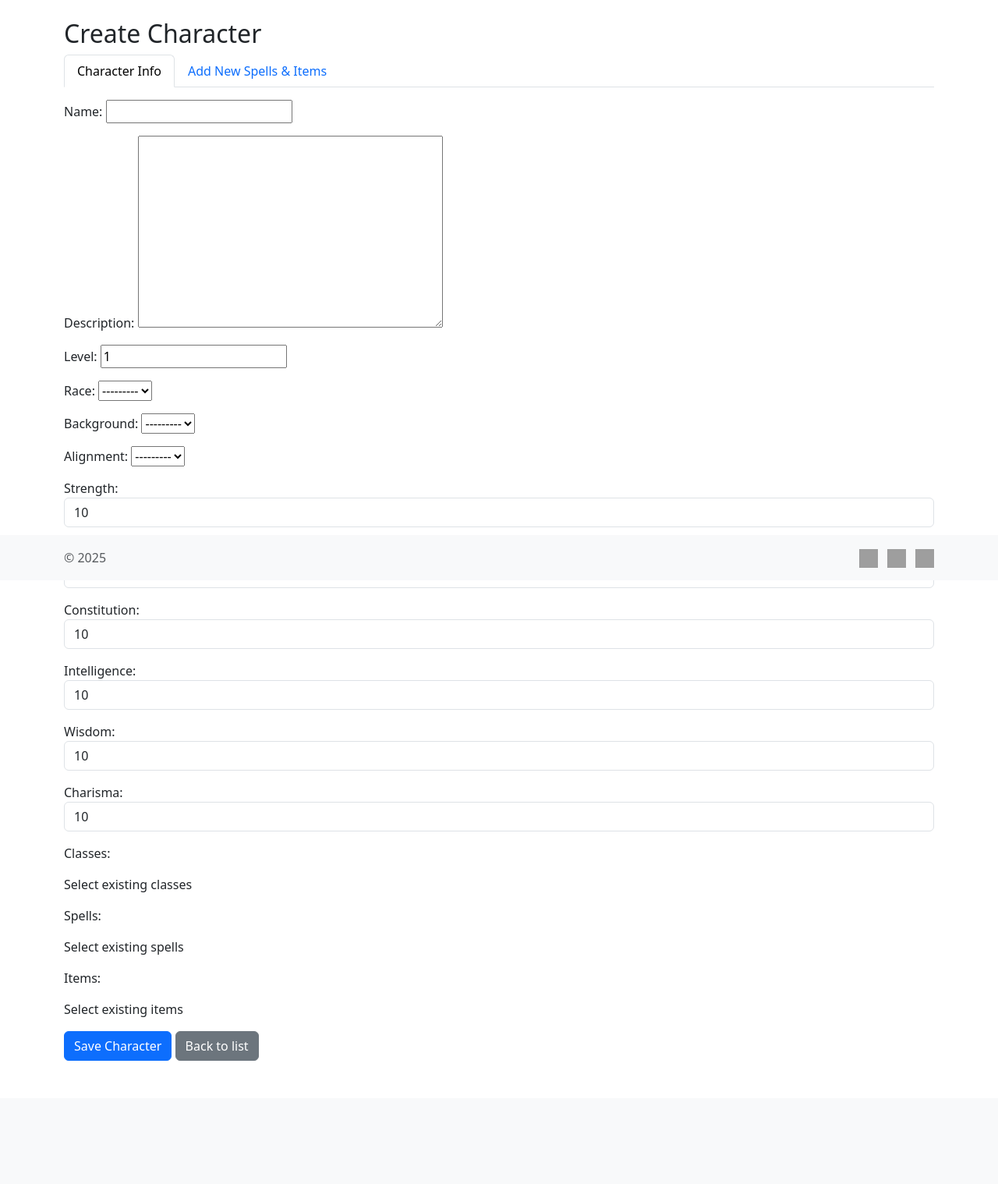
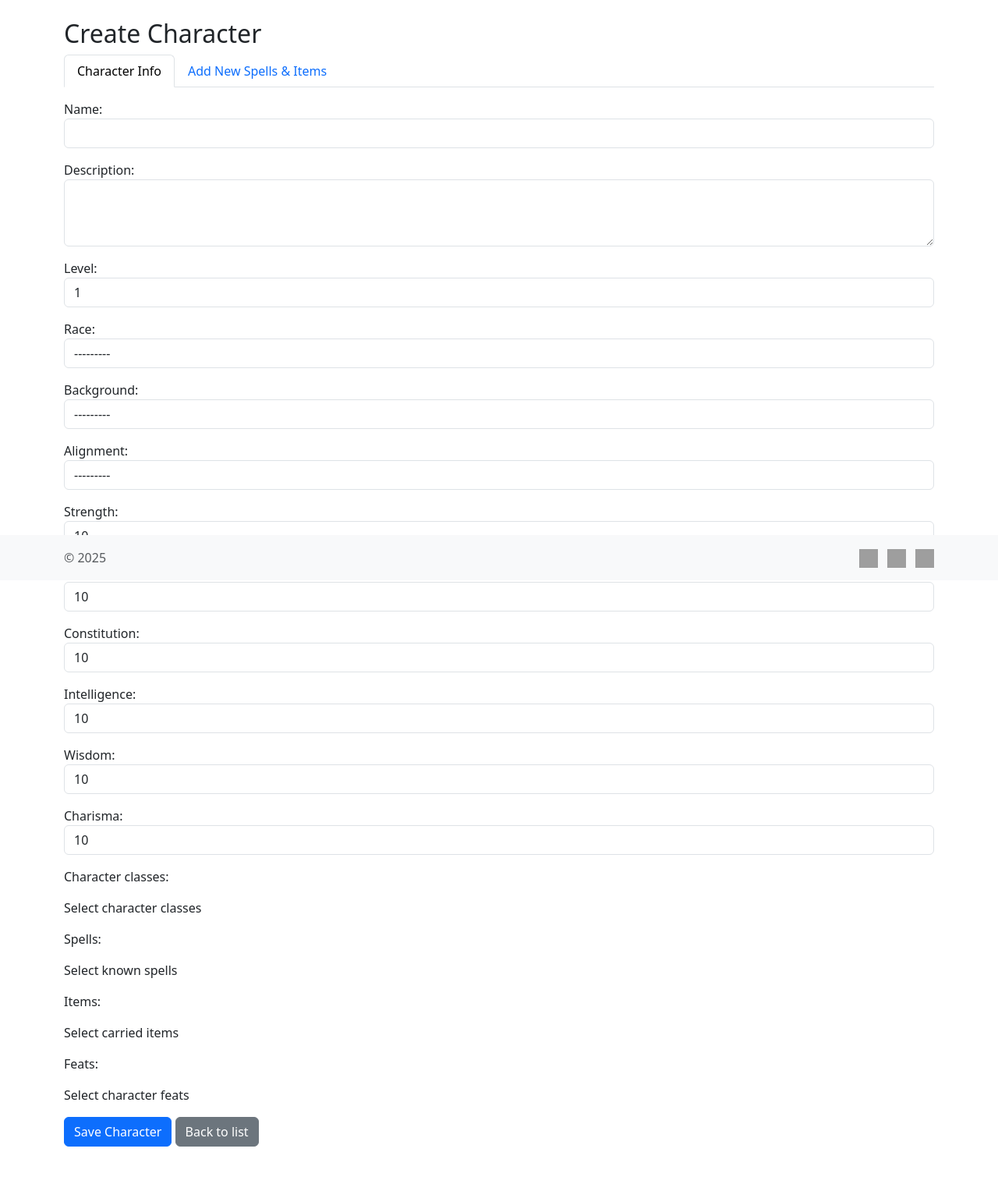
Before and after one commit to JakeSoGreat/dnd-character, a Django app: page /characters/create/ in a window 1280 px wide. Shown: the part 56-1574 px from the top of the page at 78% size. Before the commit the page ends 1416 px from the top, so only its background shows below. Run offline with Django 4.2, Linux system fonts and the light colour scheme; the visitor is signed in with stand-in values (Sample User, id 1); data that the repository does not hold is empty; grey boxes are pictures that could not be loaded.

Commit message:
change form to flow better

```diff
--- a/home/forms.py
+++ b/home/forms.py
@@ -1,43 +1,47 @@
 from django import forms
-from .models import Character, Class, Spell, Item
+from .models import Character, Class, Spell, Item, Feat
 
 
 class CharacterForm(forms.ModelForm):
-    # Many-to-many fields for existing data
-    classes = forms.ModelMultipleChoiceField(
-        queryset=Class.objects.all(),
-        widget=forms.CheckboxSelectMultiple,
-        required=True,
-        help_text="Select existing classes"
-    )
-    spells = forms.ModelMultipleChoiceField(
-        queryset=Spell.objects.all(),
-        widget=forms.CheckboxSelectMultiple,
-        required=False,
-        help_text="Select existing spells"
-    )
-    items = forms.ModelMultipleChoiceField(
-        queryset=Item.objects.all(),
-        widget=forms.CheckboxSelectMultiple,
-        required=False,
-        help_text="Select existing items"
-    )
-
     class Meta:
         model = Character
         fields = [
             'name', 'description', 'level', 'race', 'background', 'alignment',
             'strength', 'dexterity', 'constitution', 'intelligence', 'wisdom', 'charisma',
-            'classes', 'spells', 'items'
+            'character_classes', 'spells', 'items', 'feats'
         ]
         widgets = {
+            'description': forms.Textarea(attrs={'rows': 3, 'class': 'form-control'}),
+            'name': forms.TextInput(attrs={'class': 'form-control'}),
+            'level': forms.NumberInput(attrs={'min': 1, 'max': 20, 'class': 'form-control'}),
+            'race': forms.Select(attrs={'class': 'form-control'}),
+            'background': forms.Select(attrs={'class': 'form-control'}),
+            'alignment': forms.Select(attrs={'class': 'form-control'}),
             'strength': forms.NumberInput(attrs={'min': 1, 'max': 20, 'class': 'form-control'}),
             'dexterity': forms.NumberInput(attrs={'min': 1, 'max': 20, 'class': 'form-control'}),
             'constitution': forms.NumberInput(attrs={'min': 1, 'max': 20, 'class': 'form-control'}),
             'intelligence': forms.NumberInput(attrs={'min': 1, 'max': 20, 'class': 'form-control'}),
             'wisdom': forms.NumberInput(attrs={'min': 1, 'max': 20, 'class': 'form-control'}),
             'charisma': forms.NumberInput(attrs={'min': 1, 'max': 20, 'class': 'form-control'}),
+            'character_classes': forms.CheckboxSelectMultiple(),
+            'spells': forms.CheckboxSelectMultiple(),
+            'items': forms.CheckboxSelectMultiple(),
+            'feats': forms.CheckboxSelectMultiple(),
         }
+
+    def __init__(self, *args, **kwargs):
+        super().__init__(*args, **kwargs)
+        # Make many-to-many fields optional
+        self.fields['character_classes'].required = True
+        self.fields['spells'].required = False
+        self.fields['items'].required = False
+        self.fields['feats'].required = True
+
+        # Add help text
+        self.fields['character_classes'].help_text = "Select character classes"
+        self.fields['spells'].help_text = "Select known spells"
+        self.fields['items'].help_text = "Select carried items"
+        self.fields['feats'].help_text = "Select character feats"
 
 
 # Quick-add forms for new spells and items only
--- a/home/templates/character_form.html
+++ b/home/templates/character_form.html
@@ -5,7 +5,7 @@
     {{ character_form.instance.pk|yesno:'Edit Character,Create Character' }}
 </h2>
 
-<!-- Bootstrap Tabs -->
+
 <ul class="nav nav-tabs" id="characterTabs" role="tablist">
     <li class="nav-item" role="presentation">
         <button
--- a/home/views.py
+++ b/home/views.py
@@ -72,14 +72,17 @@ def character_create(request):
                 messages.success(request, 'Item added successfully!')
                 return redirect('character_create')
         # Handle main character form
-        elif character_form.is_valid():
-            character = character_form.save(commit=False)
-            character.user = request.user
-            character.save()
-            character_form.save_m2m()
-            return redirect('character_list')
+        else:
+            if character_form.is_valid():
+                character = character_form.save(commit=False)
+                character.user = request.user
+                character.save()
+                character_form.save_m2m()  # Save many-to-many relationships
+                messages.success(request, 'Character saved successfully!')
+                return redirect('character_detail', pk=character.pk)
     else:
         character_form = CharacterForm()
+
     # Initialize quick-add forms
     spell_form = QuickSpellForm()
     item_form = QuickItemForm()
@@ -96,10 +99,14 @@ def character_update(request, pk):
     if request.method == 'POST':
         character_form = CharacterForm(request.POST, instance=character)
         if character_form.is_valid():
-            character_form.save()
-            return redirect('character_list')
+            character = character_form.save(commit=False)
+            character.save()
+            character_form.save_m2m()  # Save many-to-many relationships
+            messages.success(request, 'Character updated successfully!')
+            return redirect('character_detail', pk=character.pk)
     else:
         character_form = CharacterForm(instance=character)
+
     # Initialize quick-add forms for consistency
     spell_form = QuickSpellForm()
     item_form = QuickItemForm()
```
Also changed, not shown: home/static/images/hero_image.png (added).
